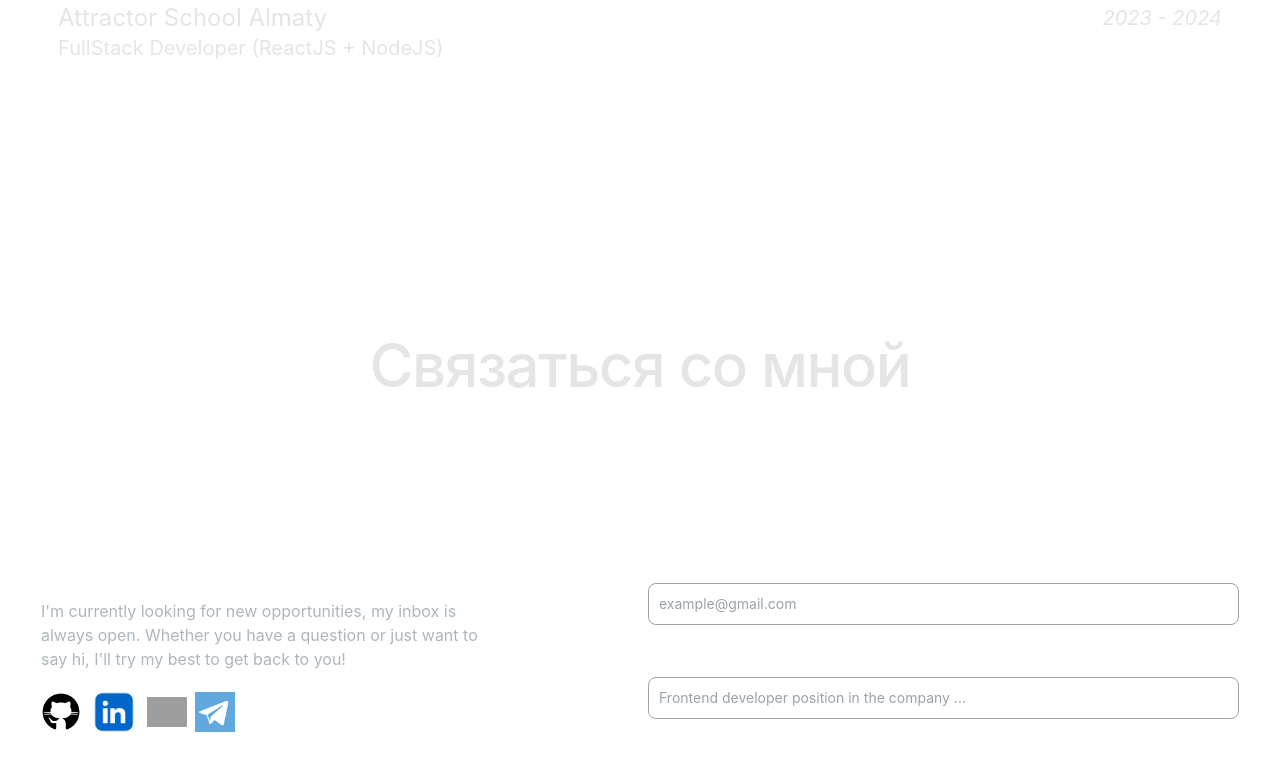
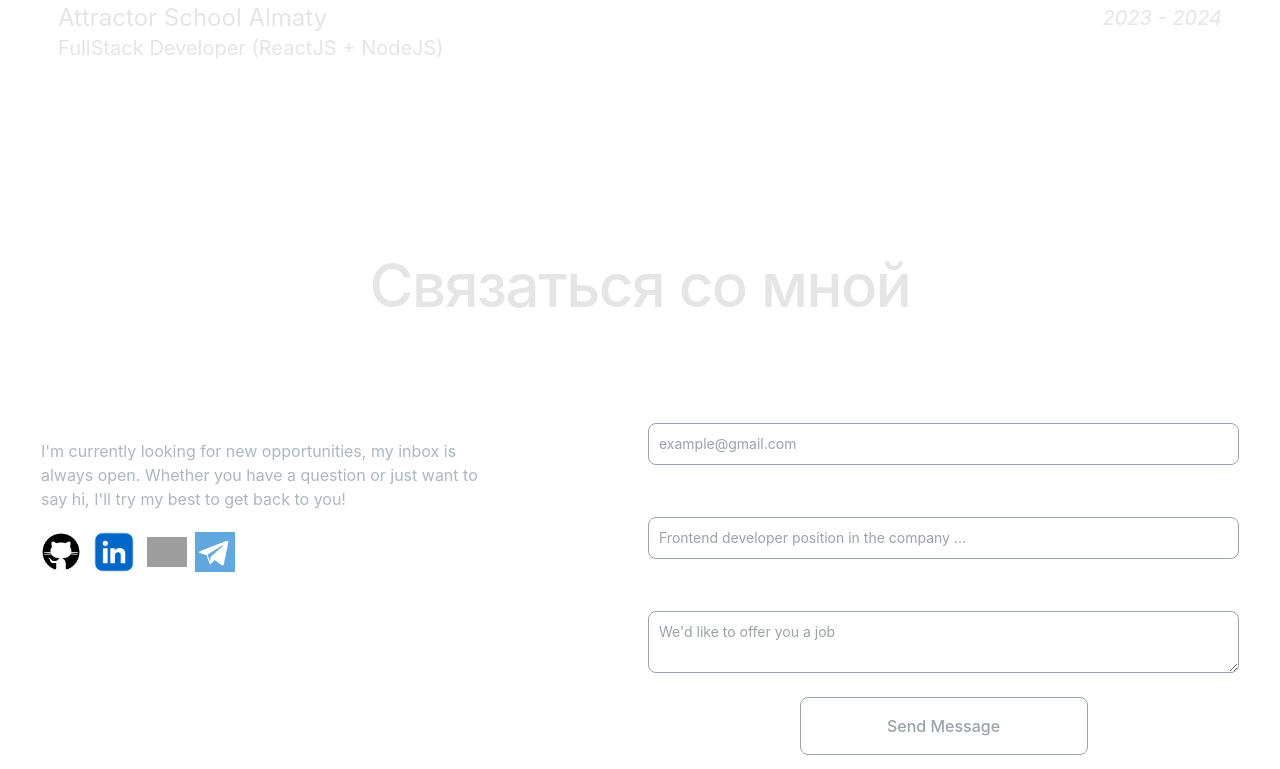
Before and after one commit to sulsanzhar/portfolio-v2.0, a Vue app: page / in a window 1280 px wide. Shown: the part 2080-2849 px from the top of the page. Built offline with nearby package versions, Linux system fonts and the light colour scheme; grey boxes are pictures that could not be loaded.

Commit message:
added icon to website

```diff
--- a/index.html
+++ b/index.html
@@ -2,10 +2,14 @@
 <html lang="en">
     <head>
         <meta charset="UTF-8" />
-        <link rel="icon" type="image/svg+xml" href="/vite.svg" />
+        <link
+            rel="icon"
+            type="image/svg+xml"
+            href="./src/assets/website-icon.png"
+        />
         <meta name="viewport" content="width=device-width, initial-scale=1.0" />
         <link href="./src/style.css" rel="stylesheet" />
-        <title>portfolio</title>
+        <title>sulsanzhar</title>
     </head>
     <body>
         <div id="app"></div>
--- a/src/components/Contact.vue
+++ b/src/components/Contact.vue
@@ -1,8 +1,8 @@
 <template>
-    <div class="my-12 md:my-12 pt-50 ">
+    <div class="my-12 md:my-12 pt-30 pb-20">
         <div class="text-center">
             <h1
-                class="text-center text-4xl md:text-6xl font-medium tracking-tight mb-40"
+                class="text-center text-4xl md:text-6xl font-medium tracking-tight mb-20"
             >
                 Связаться со мной
             </h1>
--- a/src/style.css
+++ b/src/style.css
@@ -1,4 +1,9 @@
 @import "tailwindcss";
+
+body {
+    margin: 0;
+    padding: 0;
+}
 
 :root {
     font-family: "Inter", sans-serif;
```
Also changed, not shown: src/assets/website-icon.png (added).
